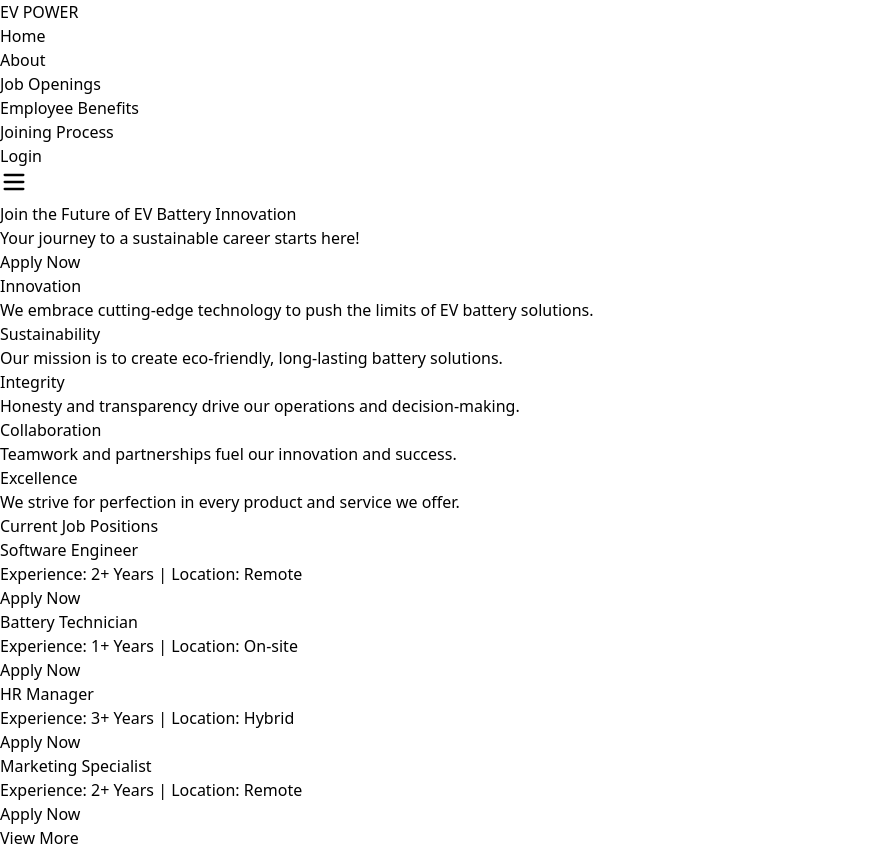
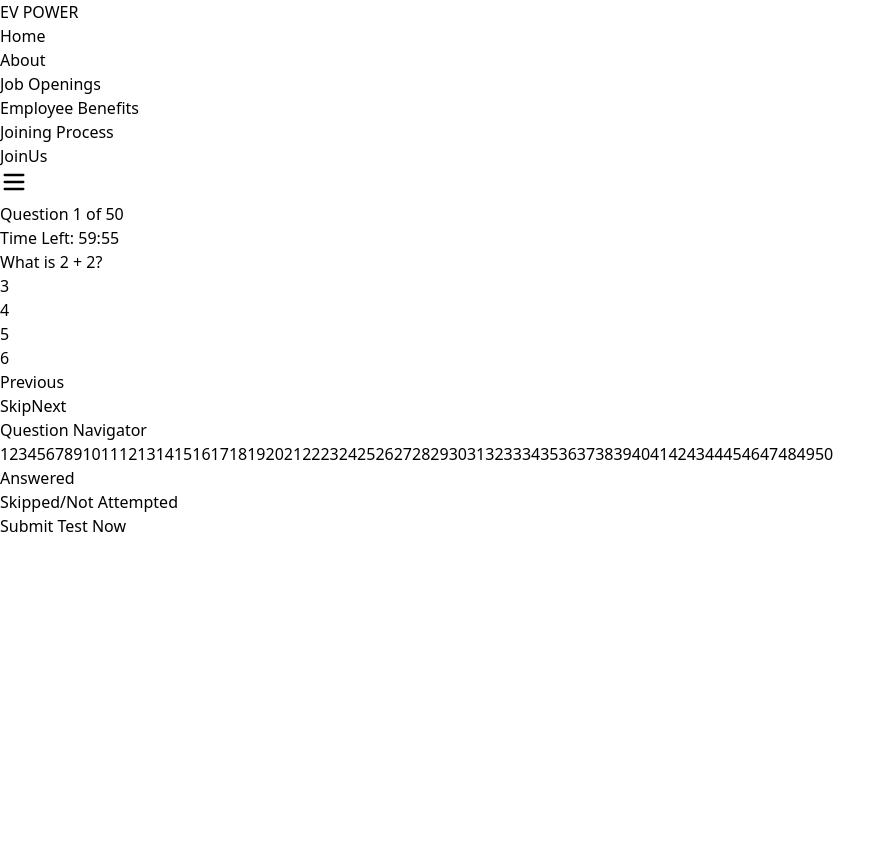
Before and after one commit to sandipbaste/EV-Power-, a React (Vite) app: page /onlinetest in a window 1280 px wide. Shown: the whole page, without its empty margins (0-896 px from the left). After the commit the page ends 800 px from the top, so only its background shows below. Built offline with nearby package versions, Linux system fonts and the light colour scheme.

Commit message:
first Routing changes done

```diff
--- a/package.json
+++ b/package.json
@@ -13,7 +13,8 @@
     "lucide-react": "^0.484.0",
     "react": "^19.0.0",
     "react-dom": "^19.0.0",
-    "react-icons": "^5.5.0"
+    "react-icons": "^5.5.0",
+    "react-router-dom": "^7.4.0"
   },
   "devDependencies": {
     "@eslint/js": "^9.21.0",
--- a/src/App.jsx
+++ b/src/App.jsx
@@ -1,19 +1,23 @@
 import React from 'react'
 import Layout from './Components/Layout'
 import HomeSection from './Components/HomeSection'
-// import ApplicationForm from './Components/ApplicationForm'
-// import OnlineTest from './OnlineTest'
-
+import { BrowserRouter, Route, Routes } from 'react-router-dom'
+import ApplicationForm from './Components/ApplicationForm'
+import OnlineTest from './OnlineTest'
+import About from './Components/About'
 const App = () => {
   return (
     <>
-      {/* <ApplicationForm/>
-      <OnlineTest/> */}
-      <Layout/>
-      <HomeSection/>
-
       <div className="">
-
+        <BrowserRouter>
+        <Layout/>
+          <Routes>
+            <Route exact path='/' element={<HomeSection/>}/>
+            <Route exact path='/onlinetest' element={<OnlineTest/>}/>
+            <Route exact path='/about' element={ <About/> } />
+            <Route exact path='/join-us' element={<ApplicationForm/>}/>
+          </Routes>
+        </BrowserRouter>
       </div>
     </>
 
--- a/src/Components/Navbar.jsx
+++ b/src/Components/Navbar.jsx
@@ -1,5 +1,6 @@
 import React, { useState, useEffect } from "react";
 import { Menu, X } from "lucide-react";
+import { Link } from "react-router-dom";
 
 const Navbar = () => {
   const [scrolling, setScrolling] = useState(false);
@@ -34,17 +35,18 @@ const Navbar = () => {
 
         {/* Desktop Menu */}
         <ul className="hidden md:flex gap-8 text-base font-semibold text-[#413c69]">
-          <li><a href="#" className="hover:text-blue-600">Home</a></li>
-          <li><a href="#" className="hover:text-blue-600">About</a></li>
-          <li><a href="#" className="hover:text-blue-600">Job Openings</a></li>
-          <li><a href="#" className="hover:text-blue-600">Employee Benefits</a></li>
-          <li><a href="#" className="hover:text-blue-600">Joining Process</a></li>
+          <li><Link to="/" className="hover:text-blue-600">Home</Link></li>
+          <li><Link to="/about" className="hover:text-blue-600">About</Link></li>
+          <li><Link to="#" className="hover:text-blue-600">Job Openings</Link></li>
+          <li><Link to="#" className="hover:text-blue-600">Employee Benefits</Link></li>
+          <li><Link to="#" className="hover:text-blue-600">Joining Process</Link></li>
         </ul>
 
         {/* Login Button */}
-        <button className="hidden md:block bg-[#FFD700] text-black px-4 py-2 rounded-lg shadow-md hover:bg-yellow-500 transition-all duration-300">
-          Login
-        </button>
+        <Link
+        to='/join-us' className="hidden md:block bg-[#FFD700] text-black px-4 py-2 rounded-lg shadow-md hover:bg-yellow-500 transition-all duration-300">
+          JoinUs
+        </Link>
 
         {/* Mobile Menu Button */}
         <div className="md:hidden">
```
Also changed, not shown: 1 other file (tests, documents, lock files or other folders).
